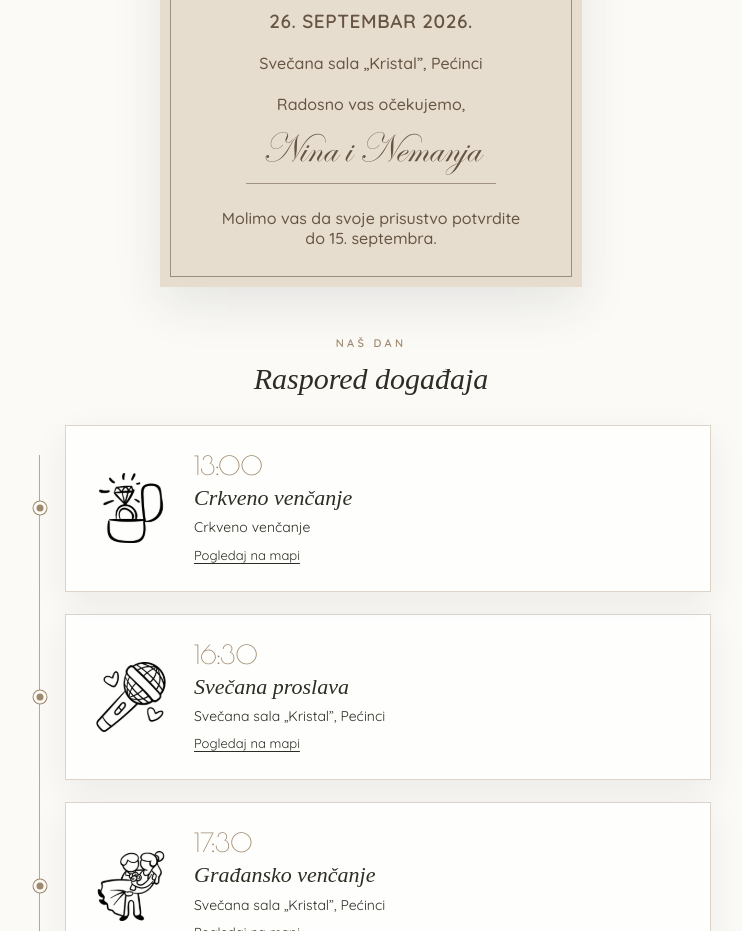
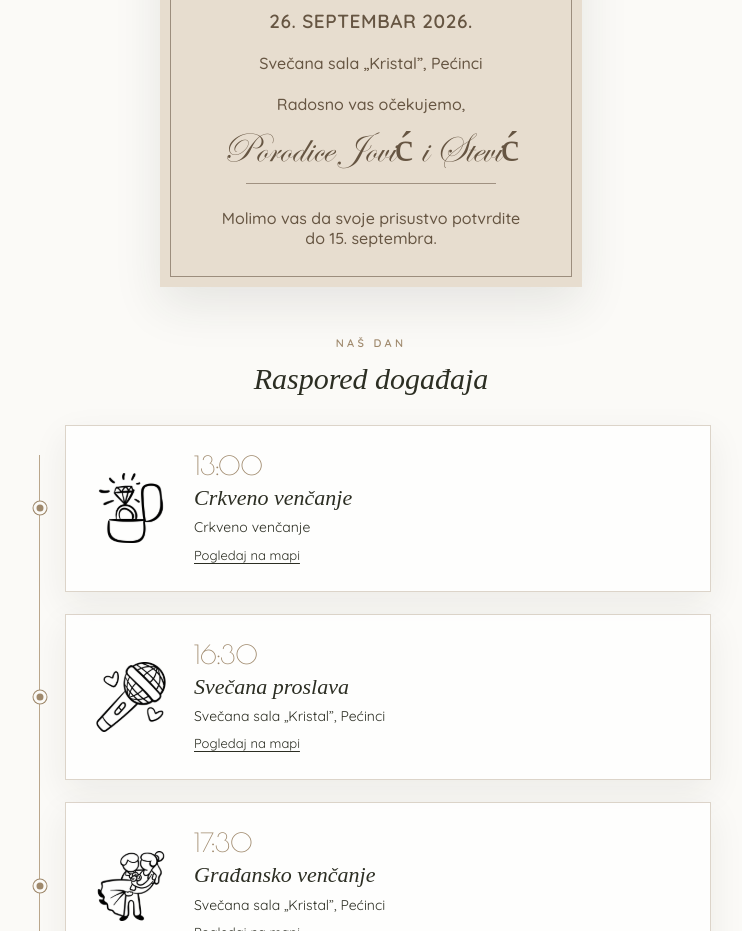
Before and after one commit to NikolaTomic00/pozivnica13, a React (Vite) app: page / in a window 1280 px wide. Shown: the part 860-1791 px from the top of the page, without its empty margins (269-1011 px from the left). Built offline with nearby package versions, Linux system fonts and the light colour scheme; a web font is replaced by a local one.

Commit message:
font update

```diff
--- a/src/sections/InvitationDetailsSection/InvitationDetailsSection.jsx
+++ b/src/sections/InvitationDetailsSection/InvitationDetailsSection.jsx
@@ -15,7 +15,7 @@ function InvitationDetailsSection() {
 
           <p className="details-closing">Radosno vas očekujemo,</p>
 
-          <p className="details-families">Nina i Nemanja</p>
+          <p className="details-families">Porodice Jović i Stević</p>
 
           <span className="details-divider" aria-hidden="true" />
 
```
